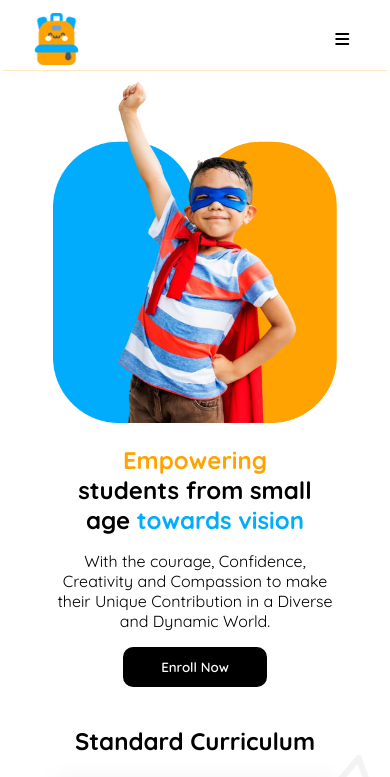
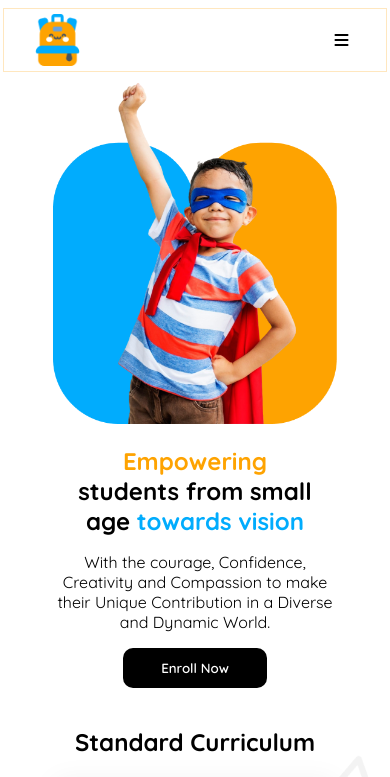
Before and after one commit to siamulislam17/school_web, a plain HTML site: page index.html in a window 390 px wide. Shown: the top 777 px of the page. Drawn offline with Linux system fonts and the light colour scheme; files that its build step writes are made by us from their sources.

Commit message:
addes marqee and other stuff and correction 4

```diff
--- a/styles/style.css
+++ b/styles/style.css
@@ -350,7 +350,7 @@ footer ul{
 
     }
     .nav_father{
-        border-bottom: 1.5px solid  rgba(254, 161, 1, 0.252);
+        border: 1.5px solid  rgba(254, 161, 1, 0.252);
         margin: 5px -5px;
         padding-left: 10px;
         padding-right: 20px;
```
